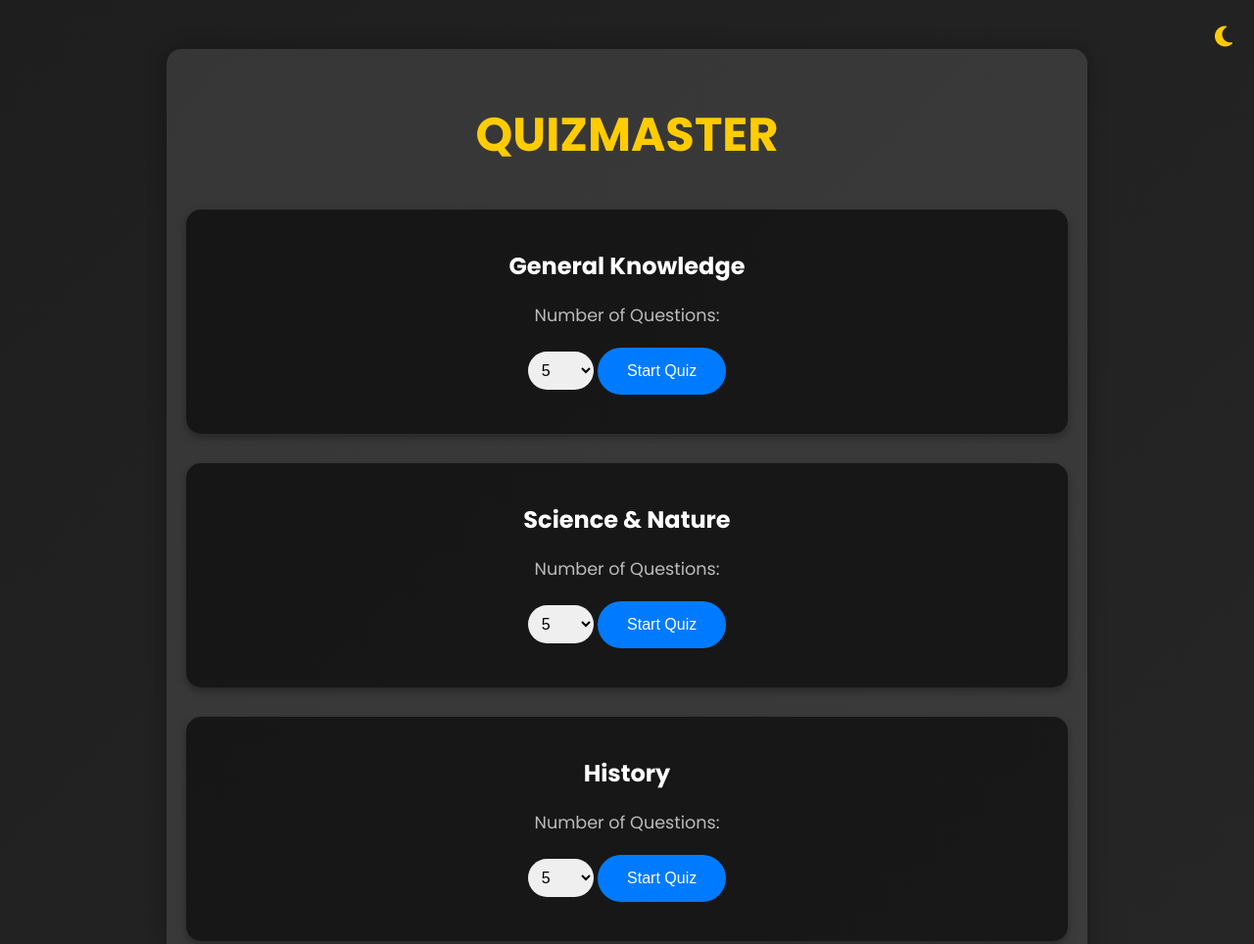
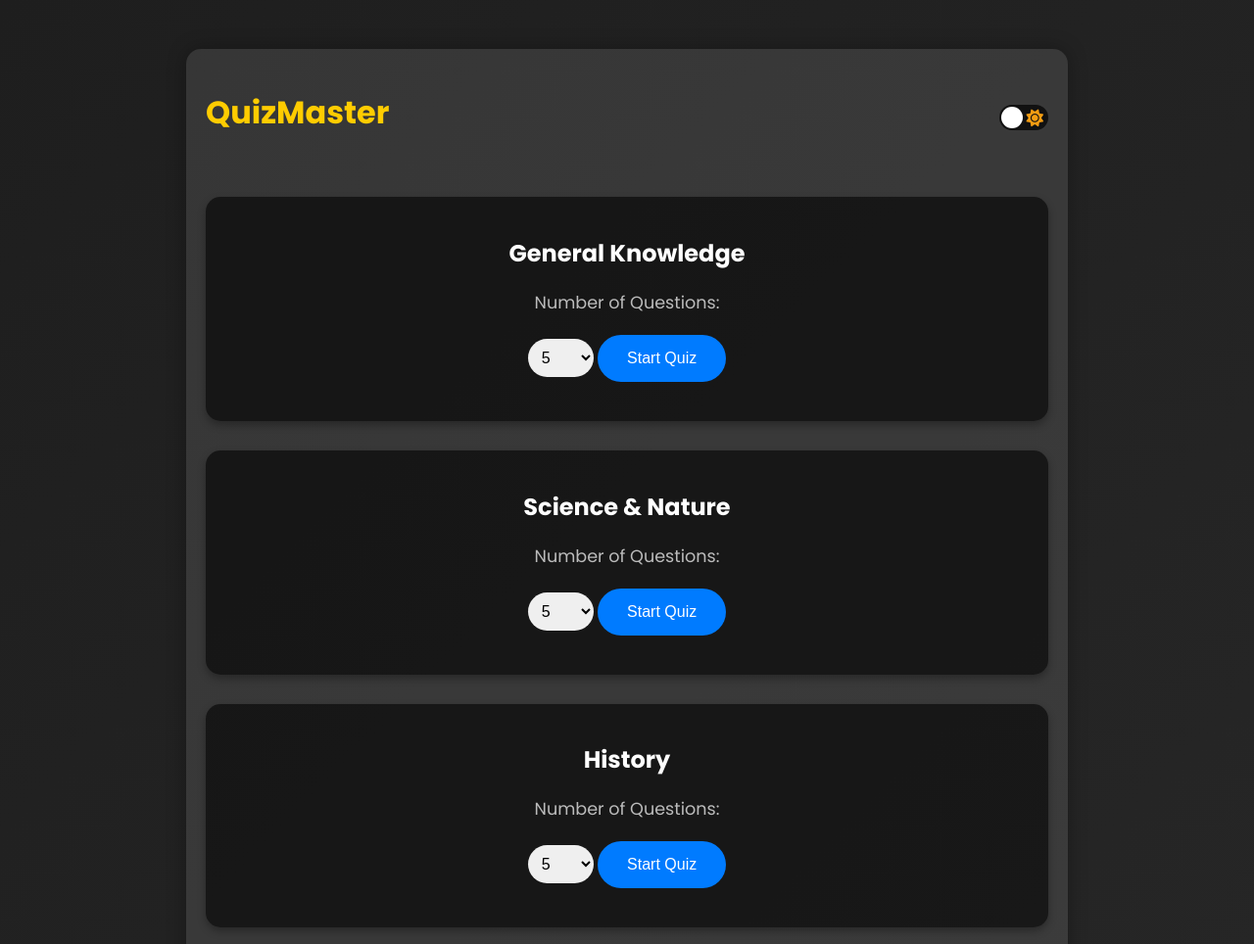
Before and after one commit to debjit-mandal/QuizMaster, a website: page index.html in a window 1280 px wide. Shown: the top 964 px of the page at 98% size. Drawn offline with Linux system fonts and the light colour scheme.

Commit message:
fix: Toggle button position fixed

```diff
--- a/index.html
+++ b/index.html
@@ -17,12 +17,17 @@
     ></script>
   </head>
   <body class="dark-mode">
-    <div class="theme-toggle" id="theme-toggle">
-      <i class="fas fa-moon"></i>
-    </div>
     <div class="container">
       <header>
         <h1>QuizMaster</h1>
+        <div>
+          <input type="checkbox" class="checkbox" id="checkbox" />
+          <label for="checkbox" class="checkbox-label">
+            <i class="fas fa-moon"></i>
+            <i class="fas fa-sun"></i>
+            <span class="ball"></span>
+          </label>
+        </div>
       </header>
       <div id="quiz-list" class="quiz-list"></div>
     </div>
--- a/scripts/theme.js
+++ b/scripts/theme.js
@@ -1,19 +1,20 @@
 document.addEventListener('DOMContentLoaded', () => {
-    const themeToggle = document.getElementById('theme-toggle');
+    const checkbox = document.getElementById('checkbox');
     const body = document.body;
     const currentTheme = localStorage.getItem('theme');
 
     if (currentTheme) {
         body.classList.toggle('dark-mode', currentTheme === 'dark');
         body.classList.toggle('light-mode', currentTheme === 'light');
-        themeToggle.innerHTML = currentTheme === 'dark' ? '<i class="fas fa-moon"></i>' : '<i class="fas fa-sun"></i>';
+        checkbox.checked = currentTheme === 'light';
+    } else {
+        localStorage.setItem('theme', 'dark');
     }
 
-    themeToggle.addEventListener('click', () => {
+    checkbox.addEventListener('change', () => {
         body.classList.toggle('dark-mode');
         body.classList.toggle('light-mode');
         const newTheme = body.classList.contains('dark-mode') ? 'dark' : 'light';
         localStorage.setItem('theme', newTheme);
-        themeToggle.innerHTML = newTheme === 'dark' ? '<i class="fas fa-moon"></i>' : '<i class="fas fa-sun"></i>';
     });
 });
--- a/styles/style.css
+++ b/styles/style.css
@@ -1,3 +1,9 @@
+@import url("https://fonts.googleapis.com/css2?family=Montserrat&display=swap");
+
+* {
+  box-sizing: border-box;
+}
+
 body {
   font-family: "Poppins", sans-serif;
   margin: 0;
@@ -5,6 +11,21 @@ body {
   background: linear-gradient(135deg, #1e1e1e 0%, #333333 100%);
   color: #ffffff;
   transition: background-color 0.3s, color 0.3s;
+}
+
+body.dark-mode {
+  background: linear-gradient(135deg, #1e1e1e 0%, #333333 100%);
+  color: #ffffff;
+}
+
+body.light-mode {
+  background: linear-gradient(135deg, #ffffff 0%, #eeeeee 100%);
+  color: #333333;
+}
+
+body.dark-mode h1,
+body.light-mode h1 {
+  color: #ffcc00;
 }
 
 .container {
@@ -18,28 +39,52 @@ body {
   text-align: center;
 }
 
-.theme-toggle {
-  position: fixed;
-  top: 20px;
-  right: 20px;
-  cursor: pointer;
-  font-size: 1.5em;
-  color: #ffcc00;
-  transition: color 0.3s;
-  z-index: 1000;
-  width:20px;
-  height:20px;
+header {
+  display: flex;
+  justify-content: space-between;
+  align-items: center;
+  margin-bottom: 40px;
 }
 
-.theme-toggle:hover {
-  color: #ffffff;
+.checkbox {
+  opacity: 0;
+  position: absolute;
 }
 
-h1 {
-  font-size: 3em;
-  margin-bottom: 20px;
-  color: #ffcc00;
-  text-transform: uppercase;
+.checkbox-label {
+  background-color: #111;
+  width: 50px;
+  height: 26px;
+  border-radius: 50px;
+  position: relative;
+  padding: 5px;
+  cursor: pointer;
+  display: flex;
+  justify-content: space-between;
+  align-items: center;
+}
+
+.fa-moon {
+  color: #f1c40f;
+}
+
+.fa-sun {
+  color: #f39c12;
+}
+
+.checkbox-label .ball {
+  background-color: #fff;
+  width: 22px;
+  height: 22px;
+  position: absolute;
+  left: 2px;
+  top: 2px;
+  border-radius: 50%;
+  transition: transform 0.2s linear;
+}
+
+.checkbox:checked + .checkbox-label .ball {
+  transform: translateX(24px);
 }
 
 #quiz-list,
@@ -78,10 +123,6 @@ button:hover,
 
 .timer {
   color: #ff0000;
-}
-
-header {
-  margin-bottom: 40px;
 }
 
 .correct {
@@ -147,17 +188,8 @@ select {
   margin-top: 10px;
 }
 
-.light-mode {
-  background: linear-gradient(135deg, #ffffff 0%, #eeeeee 100%);
-  color: #333333;
-}
-
 .light-mode .container {
   background: rgba(0, 0, 0, 0.1);
-}
-
-.light-mode .theme-toggle {
-  color: #333333;
 }
 
 .light-mode h1 {
```
Also changed, not shown: highscores.html (+8 -3 lines), quiz.html (+8 -3 lines), summary.html (+8 -3 lines).
